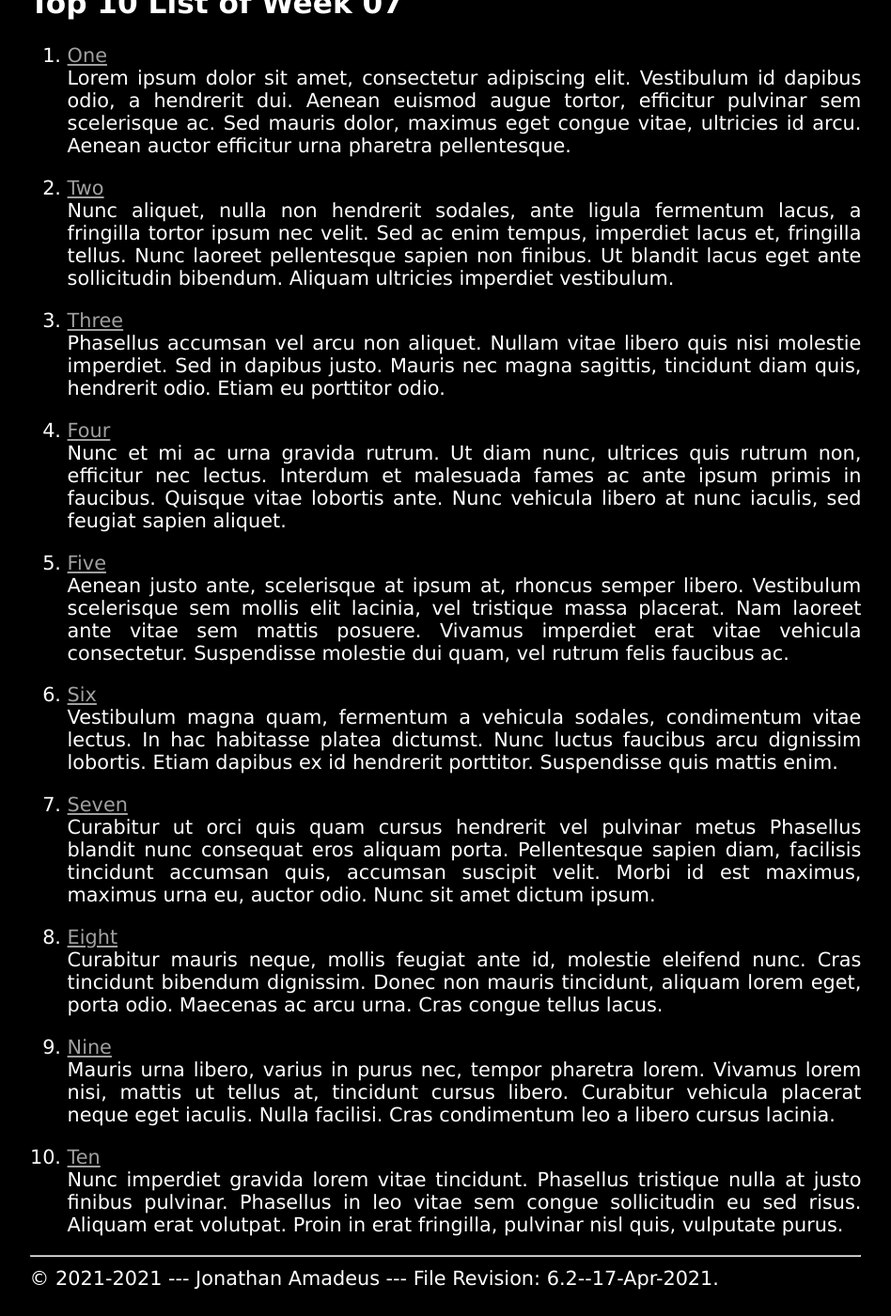
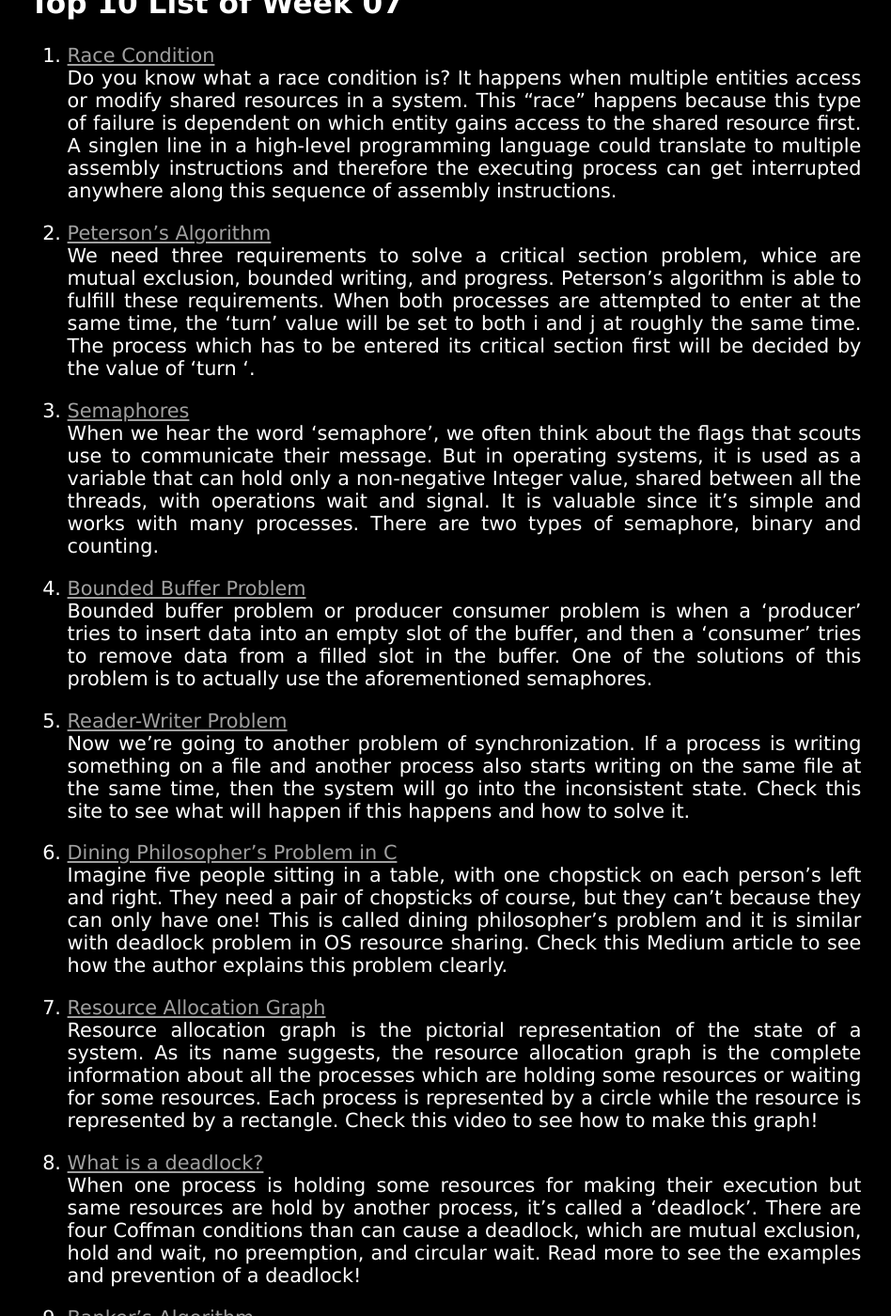
Before and after one commit to HardJoe/os211, a Jekyll site: the page built from w07.md, in a window 1280 px wide and 1400 px high, scrolled down 250 px. Shown: the whole window at 94% size, without its empty margins (166-1114 px from the left). Built offline with Jekyll 4.4.1, drawn with Linux system fonts in a browser that asks for light colours; our own code applies the rules of GitHub Pages for plain Markdown files; some of the changed text lies outside the part shown.

Commit message:
Add Week 7 Top 10

```diff
--- a/_config.yml
+++ b/_config.yml
@@ -1,8 +1,8 @@
 title:       "Operating Systems 2021-1 (OS211)"
-version:     "6.2--17-Apr-2021"
+version:     "7.1--01-May-2021"
 copyright:   "2021-2021"
 description: >-
-  Gas mengmantap!
+  Gas mengOS!
 # baseurl: "" # e.g. /blog
 # url: ""     # e.g. http://example.com
 google_analytics: "UA-89852122-6"
--- a/w07.md
+++ b/w07.md
@@ -5,72 +5,57 @@ permalink: /W07/
 
 # Top 10 List of Week 07
 
-1. [One](https://en.wikipedia.org/wiki/1)<br>
-Lorem ipsum dolor sit amet, consectetur adipiscing elit.
-Vestibulum id dapibus odio, a hendrerit dui.
-Aenean euismod augue tortor, efficitur pulvinar sem scelerisque ac.
-Sed mauris dolor, maximus eget congue vitae, ultricies id arcu.
-Aenean auctor efficitur urna pharetra pellentesque.
+1. [Race Condition](https://devopedia.org/race-condition-software)<br>
+Do you know what a race condition is?
+It happens when multiple entities access or modify shared resources in a system.
+This "race" happens because this type of failure is dependent on which entity gains access to the shared resource first.
+A singlen line in a high-level programming language could translate to multiple assembly instructions and therefore the executing process can get interrupted anywhere along this sequence of assembly instructions.
 
-2. [Two](https://en.wikipedia.org/wiki/2)<br>
-Nunc aliquet, nulla non hendrerit sodales, ante ligula fermentum lacus, a fringilla tortor ipsum nec velit.
-Sed ac enim tempus, imperdiet lacus et, fringilla tellus.
-Nunc laoreet pellentesque sapien non finibus.
-Ut blandit lacus eget ante sollicitudin bibendum.
-Aliquam ultricies imperdiet vestibulum.
+2. [Peterson's Algorithm](https://www.faceprep.in/operating-systems/operating-systems-petersons-algorithm/)<br>
+We need three requirements to solve a critical section problem, whice are mutual exclusion, bounded writing, and progress.
+Peterson's algorithm is able to fulfill these requirements.
+When both processes are attempted to enter at the same time, the 'turn' value will be set to both i and j at roughly the same time.
+The process which has to be entered its critical section first will be decided by the value of 'turn '.
 
-3. [Three](https://en.wikipedia.org/wiki/3)<br>
-Phasellus accumsan vel arcu non aliquet.
-Nullam vitae libero quis nisi molestie imperdiet.
-Sed in dapibus justo.
-Mauris nec magna sagittis, tincidunt diam quis, hendrerit odio.
-Etiam eu porttitor odio.
+3. [Semaphores](https://www.studytonight.com/operating-system/introduction-to-semaphores)<br>
+When we hear the word 'semaphore', we often think about the flags that scouts use to communicate their message.
+But in operating systems, it is used as a variable that can hold only a non-negative Integer value, shared between all the threads, with operations wait and signal.
+It is valuable since it's simple and works with many processes.
+There are two types of semaphore, binary and counting.
 
-4. [Four](https://en.wikipedia.org/wiki/4)<br>
-Nunc et mi ac urna gravida rutrum.
-Ut diam nunc, ultrices quis rutrum non, efficitur nec lectus.
-Interdum et malesuada fames ac ante ipsum primis in faucibus.
-Quisque vitae lobortis ante.
-Nunc vehicula libero at nunc iaculis, sed feugiat sapien aliquet.
+4. [Bounded Buffer Problem](https://scanftree.com/operating-system/bounded-buffer)<br>
+Bounded buffer problem or producer consumer problem is when a 'producer' tries to insert data into an empty slot of the buffer, and then a 'consumer' tries to remove data from a filled slot in the buffer.
+One of the solutions of this problem is to actually use the aforementioned semaphores.
 
-5. [Five](https://en.wikipedia.org/wiki/5)<br>
-Aenean justo ante, scelerisque at ipsum at, rhoncus semper libero.
-Vestibulum scelerisque sem mollis elit lacinia, vel tristique massa placerat.
-Nam laoreet ante vitae sem mattis posuere.
-Vivamus imperdiet erat vitae vehicula consectetur.
-Suspendisse molestie dui quam, vel rutrum felis faucibus ac.
+5. [Reader-Writer Problem](https://shivammitra.com/reader-writer-problem-in-c/)<br>
+Now we're going to another problem of synchronization.
+If a process is writing something on a file and another process also starts writing on the same file at the same time, then the system will go into the inconsistent state.
+Check this site to see what will happen if this happens and how to solve it.
 
-6. [Six](https://en.wikipedia.org/wiki/6)<br>
-Vestibulum magna quam, fermentum a vehicula sodales, condimentum vitae lectus.
-In hac habitasse platea dictumst.
-Nunc luctus faucibus arcu dignissim lobortis.
-Etiam dapibus ex id hendrerit porttitor.
-Suspendisse quis mattis enim.
+6. [Dining Philosopher's Problem in C](https://medium.com/swlh/the-dining-philosophers-problem-bbdb92e6b788)<br>
+Imagine five people sitting in a table, with one chopstick on each person's left and right. They need a pair of chopsticks of course, but they can't because they can only have one!
+This is called dining philosopher's problem and it is similar with deadlock problem in OS resource sharing.
+Check this Medium article to see how the author explains this problem clearly.
 
-7. [Seven](https://en.wikipedia.org/wiki/7)<br>
-Curabitur ut orci quis quam cursus hendrerit vel pulvinar metus
-Phasellus blandit nunc consequat eros aliquam porta.
-Pellentesque sapien diam, facilisis tincidunt accumsan quis, accumsan suscipit velit.
-Morbi id est maximus, maximus urna eu, auctor odio.
-Nunc sit amet dictum ipsum.
+7. [Resource Allocation Graph](https://youtu.be/-VksGXfiK7k)<br>
+Resource allocation graph is the pictorial representation of the state of a system. As its name suggests, the resource allocation graph is the complete information about all the processes which are holding some resources or waiting for some resources.
+Each process is represented by a circle while the resource is represented by a rectangle.
+Check this video to see how to make this graph!
 
-8. [Eight](https://en.wikipedia.org/wiki/8)<br>
-Curabitur mauris neque, mollis feugiat ante id, molestie eleifend nunc.
-Cras tincidunt bibendum dignissim.
-Donec non mauris tincidunt, aliquam lorem eget, porta odio.
-Maecenas ac arcu urna.
-Cras congue tellus lacus.
+8. [What is a deadlock?](https://digitalthinkerhelp.com/what-is-deadlock-in-os-operating-system-handling-methods-example/)<br>
+When one process is holding  some resources for making their execution but same resources are hold by another process, it's called a 'deadlock'.
+There are four Coffman conditions than can cause a deadlock, which are mutual exclusion, hold and wait, no preemption, and circular wait.
+Read more to see the examples and prevention of a deadlock!
 
-9. [Nine](https://en.wikipedia.org/wiki/9)<br>
-Mauris urna libero, varius in purus nec, tempor pharetra lorem.
-Vivamus lorem nisi, mattis ut tellus at, tincidunt cursus libero.
-Curabitur vehicula placerat neque eget iaculis.
-Nulla facilisi.
-Cras condimentum leo a libero cursus lacinia.
+9. [Banker's Algorithm](https://afteracademy.com/blog/what-is-bankers-algorithm)<br>
+To avoid a deadlock, what do we have to do?
+We can use banker's algorithm!
+What? I'm not a banker though!
+Well, you don't have to be a banker.
+This algorithm tells that if any system can go into a deadlock or not by analyzing the currently allocated resources and the resources required by it in the future.
+Check this site to try to make banker's algorithm! (not to be a banker)
 
-10. [Ten](https://en.wikipedia.org/wiki/10)<br>
-Nunc imperdiet gravida lorem vitae tincidunt.
-Phasellus tristique nulla at justo finibus pulvinar.
-Phasellus in leo vitae sem congue sollicitudin eu sed risus.
-Aliquam erat volutpat.
-Proin in erat fringilla, pulvinar nisl quis, vulputate purus.
+10. [How to avoid deadlocks?](https://www.codeguru.com/cpp/misc/misc/threadsprocesses/article.php/c15545/Deadlock-the-Problem-and-a-Solution.htm)<br>
+It is a blessing that C++ standard library has some cure for deadlocks. We can use `std::lock` as a function that can lock two or more mutexes at once without risk of deadlock.
+Though `std::lock` can help us avoid deadlock in those cases where we need to acquire two or more locks together, it doesn't help if they are acquired separatelyin that case we have to rely on our discipline as developers to ensure we don't get deadlock.
+Check this article to see how to implement deadlock avoidance with C++ standard library!
```
Also changed, not shown: TXT/mylog.txt (+19 -0 lines), 7 other files.
